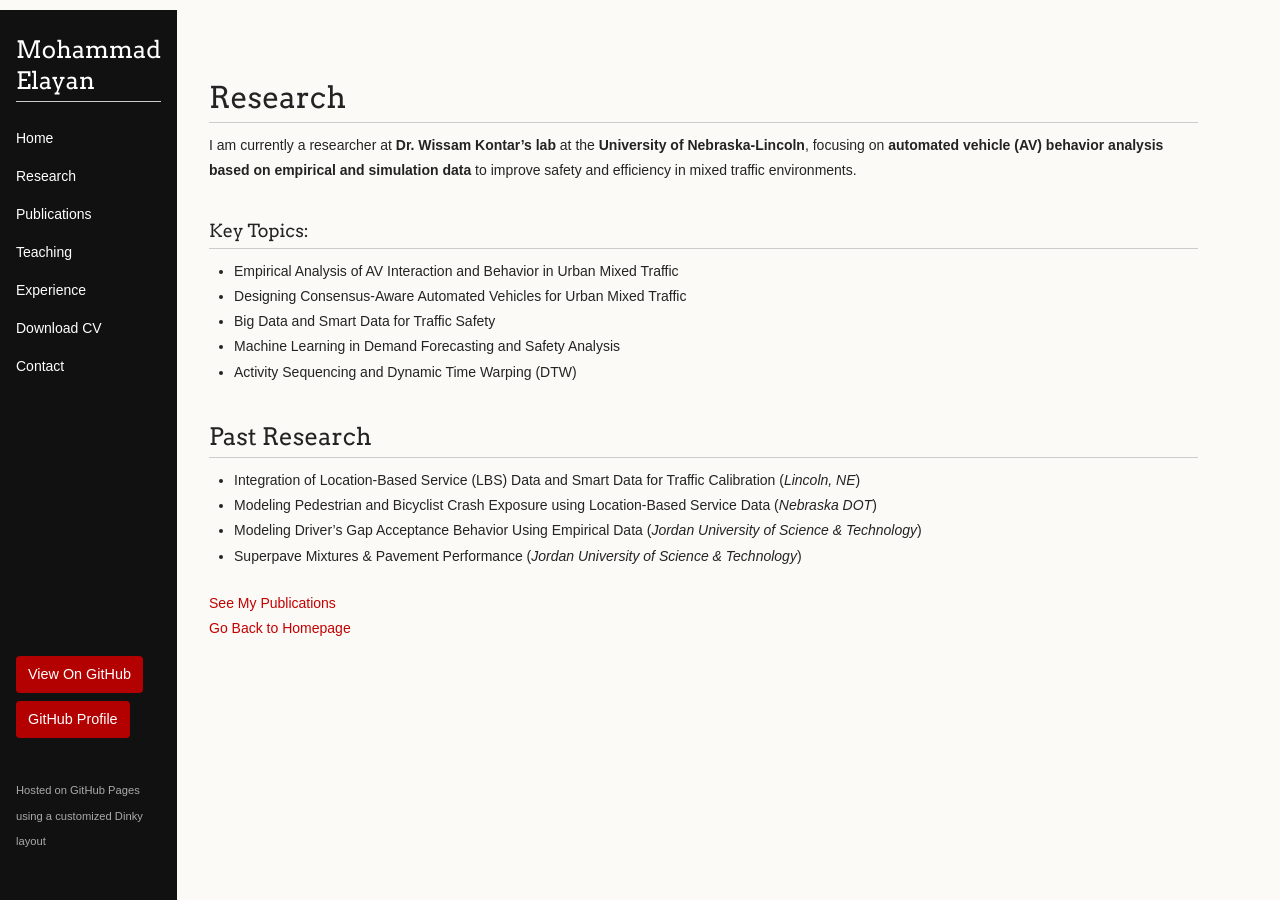
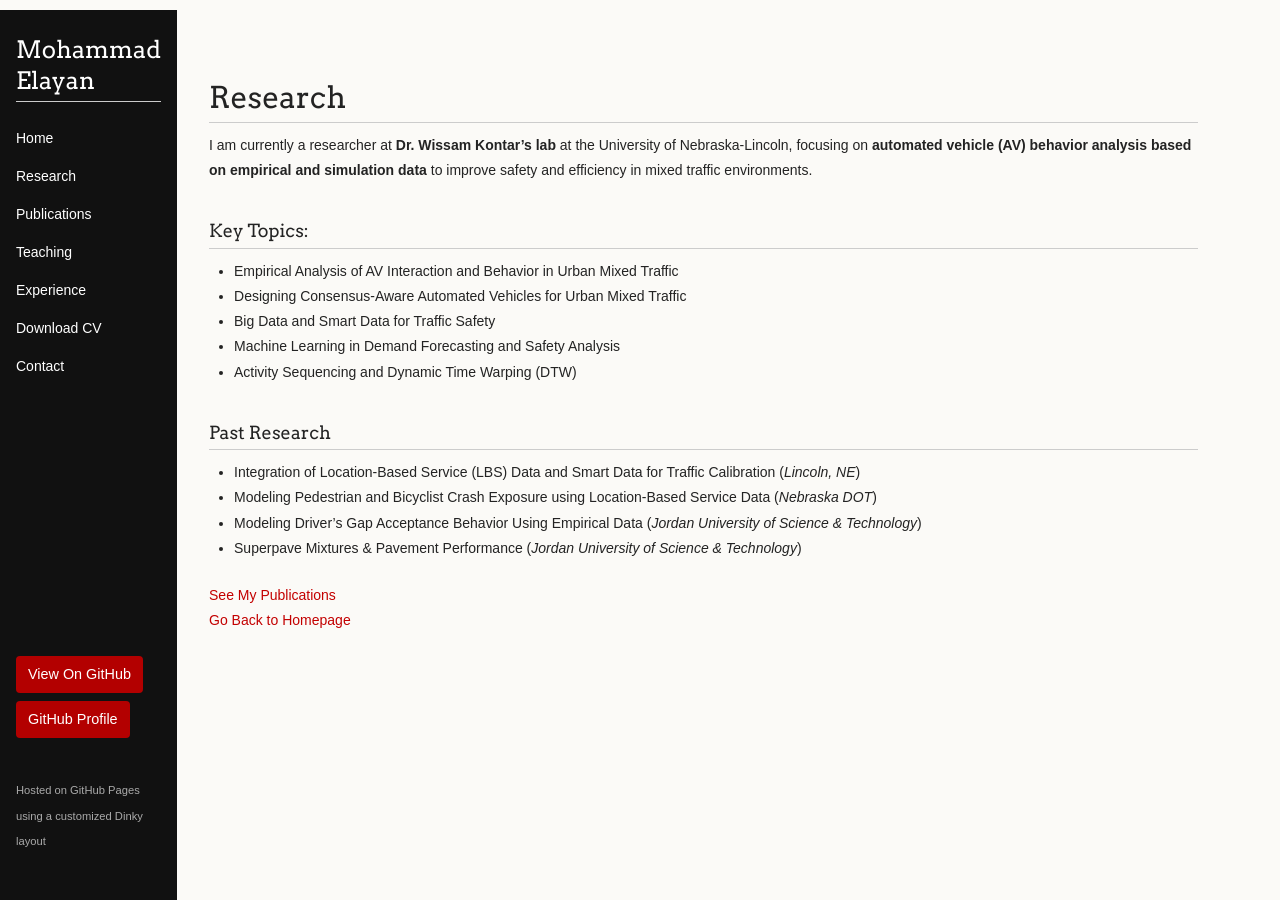
Before and after one commit to mselayan/mselayan.github.io, a Jekyll site: the page built from research.md, in a window 1280 px wide. Built offline with Jekyll 4.4.1, drawn with Linux system fonts in a browser that asks for light colours.

```diff
--- a/research.md
+++ b/research.md
@@ -4,7 +4,7 @@ layout: default
 ---
 
 # Research
-I am currently a researcher at **Dr. Wissam Kontar’s lab** at the **University of Nebraska-Lincoln**, focusing on **automated vehicle (AV) behavior analysis based on empirical and simulation data** to improve safety and efficiency in mixed traffic environments.
+I am currently a researcher at **Dr. Wissam Kontar’s lab** at the University of Nebraska-Lincoln, focusing on **automated vehicle (AV) behavior analysis based on empirical and simulation data** to improve safety and efficiency in mixed traffic environments.
 
 ### Key Topics:
 - Empirical Analysis of AV Interaction and Behavior in Urban Mixed Traffic
@@ -13,7 +13,7 @@ I am currently a researcher at **Dr. Wissam Kontar’s lab** at the **University
 - Machine Learning in Demand Forecasting and Safety Analysis
 - Activity Sequencing and Dynamic Time Warping (DTW)
 
-## Past Research
+### Past Research
 - Integration of Location-Based Service (LBS) Data and Smart Data for Traffic Calibration (*Lincoln, NE*)
 - Modeling Pedestrian and Bicyclist Crash Exposure using Location-Based Service Data (*Nebraska DOT*)
 - Modeling Driver's Gap Acceptance Behavior Using Empirical Data (*Jordan University of Science & Technology*)
```
